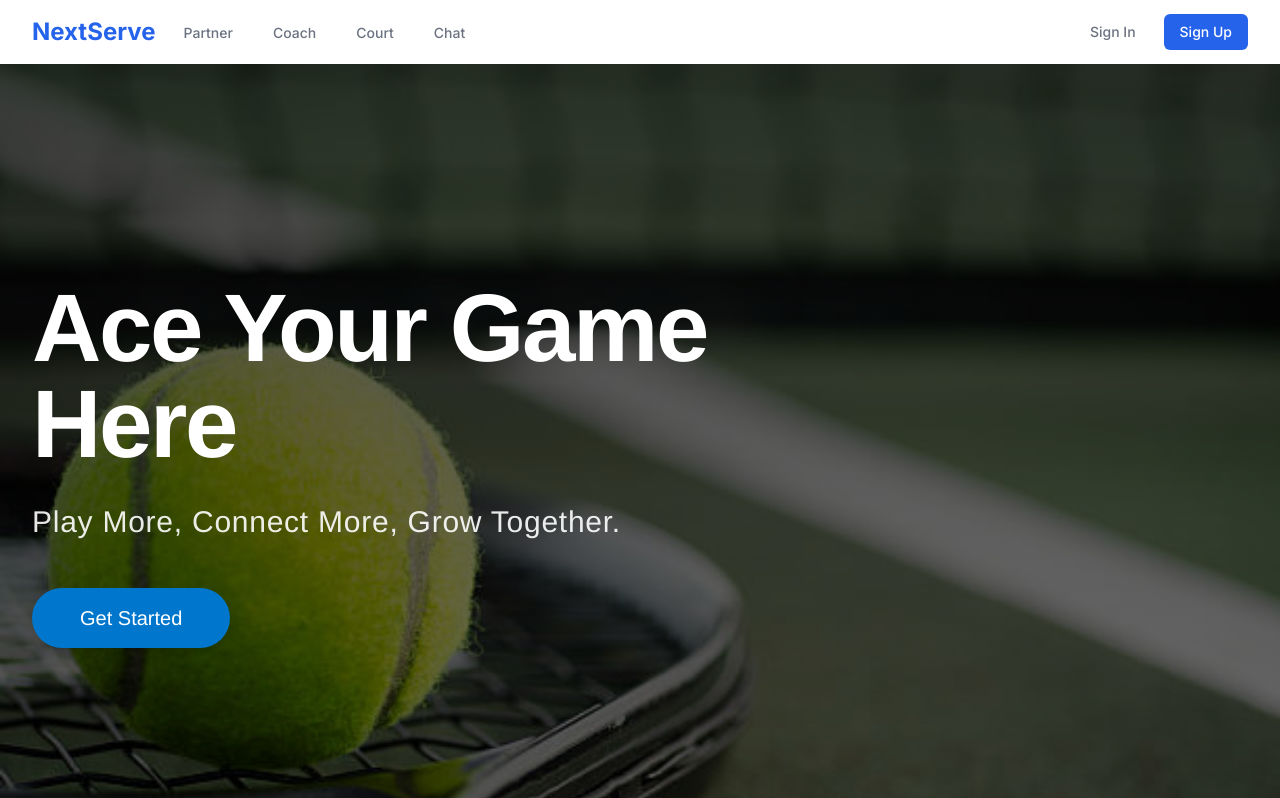
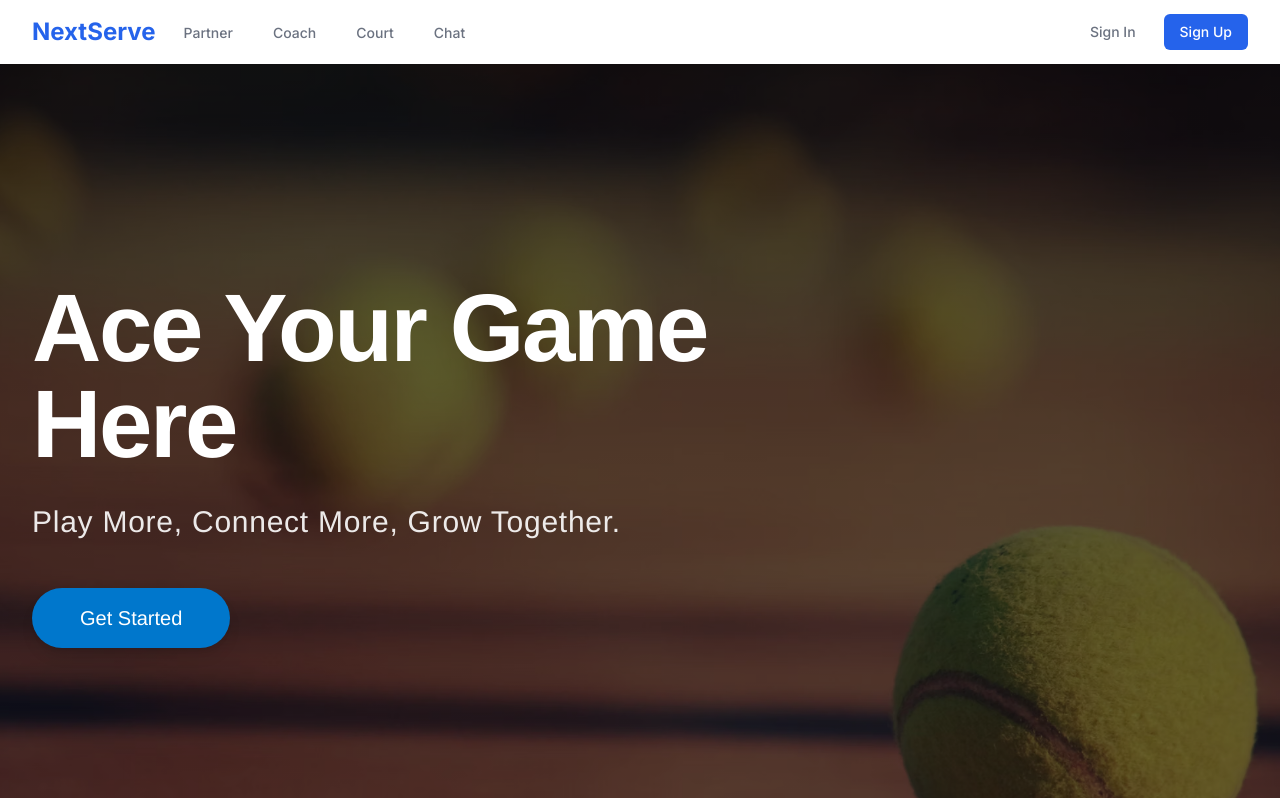
Before and after one commit to Arjun92810/nextserve, a Next.js app: page / in a window 1280 px wide. Shown: the top 798 px of the page. Built offline with nearby package versions, Linux system fonts and the light colour scheme; no server answers.

Commit message:
Fix: background image change

```diff
--- a/src/components/Hero.tsx
+++ b/src/components/Hero.tsx
@@ -10,7 +10,7 @@ export default function Hero() {
       {/* Background Image */}
       <div className="absolute inset-0">
         <Image
-          src="/hero-tennis.jpg"
+          src="/background.png"
           alt="Tennis court background"
           fill
           className="object-cover brightness-75"
```
Also changed, not shown: public/background.png (added).
